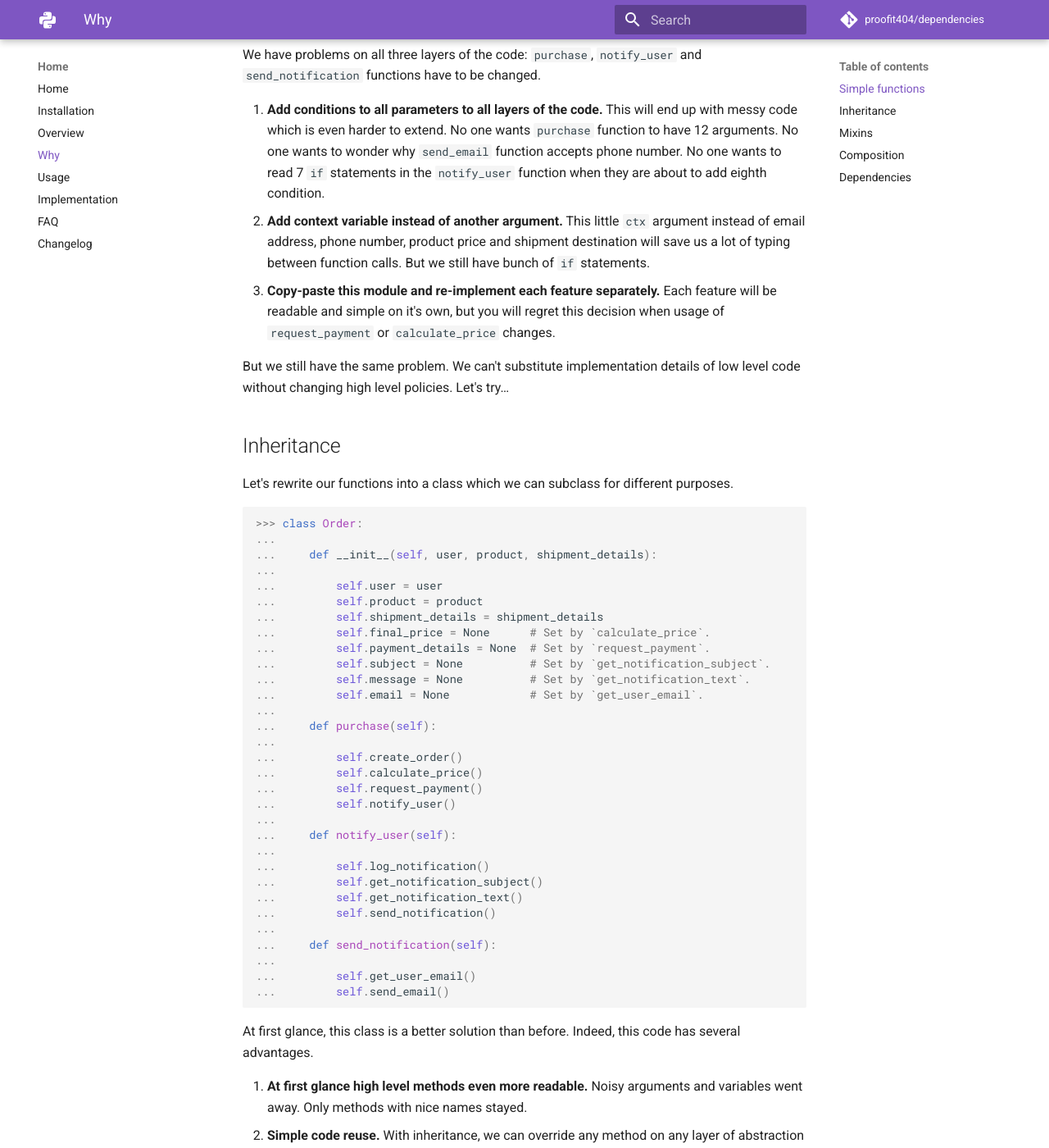
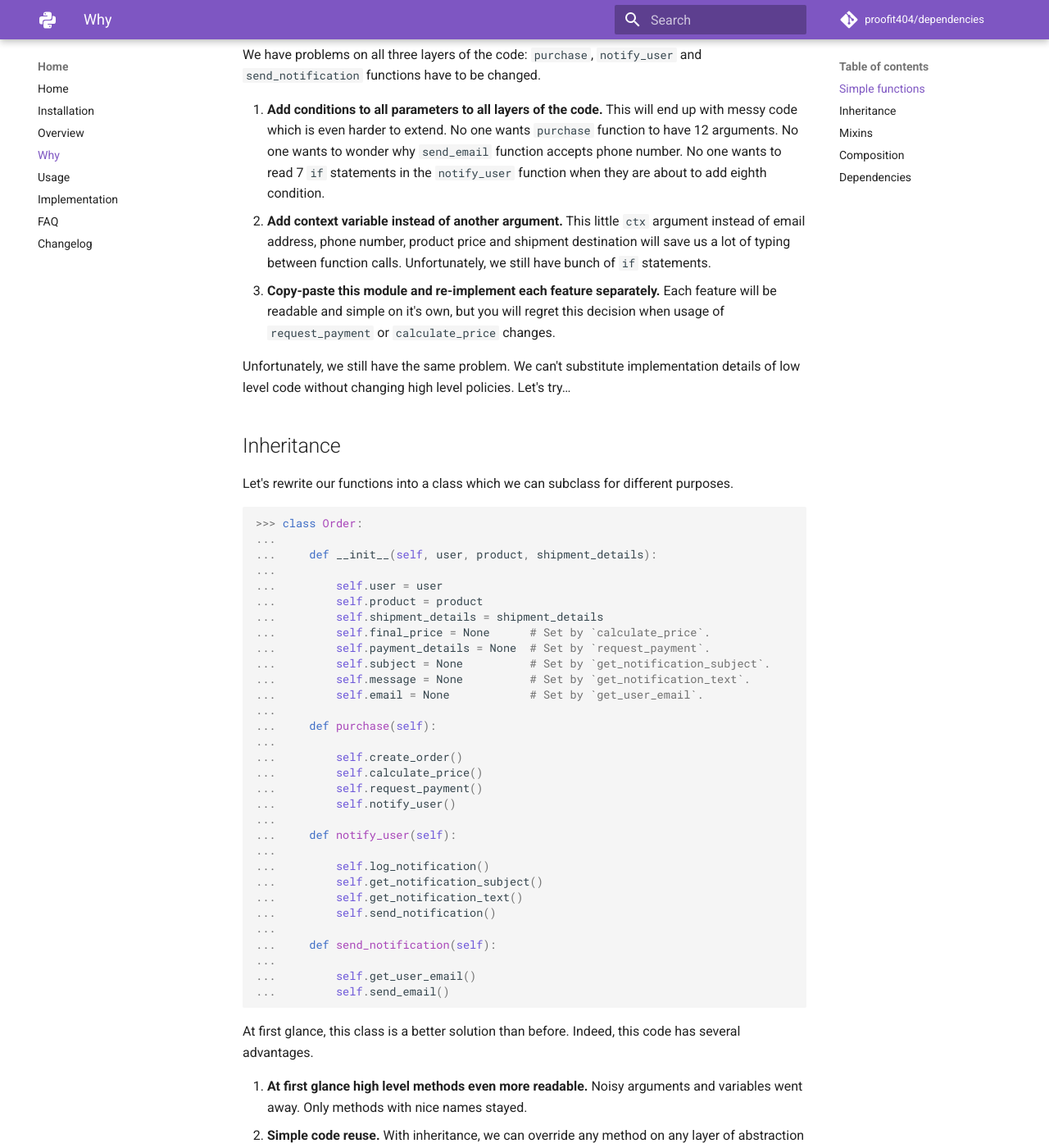
Before and after one commit to proofit404/dependencies, an MkDocs documentation site: the page built from docs/why.md, in a window 1280 px wide and 1400 px high, scrolled down 1198 px. Shown: the whole window at 82% size. Built offline with MkDocs 1.6.1 and Material for MkDocs 9.7.7, drawn with Linux system fonts in a browser that asks for light colours; comment, search, counter and statistics services are not loaded; some of the changed text lies outside the part shown.

```diff
--- a/docs/why.md
+++ b/docs/why.md
@@ -61,14 +61,15 @@ We have problems on all three layers of the code: `purchase`, `notify_user` and
    `notify_user` function when they are about to add eighth condition.
 2. **Add context variable instead of another argument.** This little `ctx`
    argument instead of email address, phone number, product price and shipment
-   destination will save us a lot of typing between function calls. But we still
-   have bunch of `if` statements.
+   destination will save us a lot of typing between function calls.
+   Unfortunately, we still have bunch of `if` statements.
 3. **Copy-paste this module and re-implement each feature separately.** Each
    feature will be readable and simple on it's own, but you will regret this
    decision when usage of `request_payment` or `calculate_price` changes.
 
-But we still have the same problem. We can't substitute implementation details
-of low level code without changing high level policies. Let's try…
+Unfortunately, we still have the same problem. We can't substitute
+implementation details of low level code without changing high level policies.
+Let's try…
 
 ## Inheritance
 
@@ -120,8 +121,8 @@ has several advantages.
    layer of abstraction in the system. We can add any number of methods or
    attributes is the child classes. Looks like it is a reasonable approach.
 
-But this code hides quite a few problems underneath the false premise of
-understandability and cleanness.
+Unfortunately, this code hides quite a few problems underneath the false premise
+of understandability and cleanness.
 
 1. **God object.** One class contains methods related to every single layer of
    abstraction in the system. It's hard to manage two hundred methods in the
@@ -185,7 +186,7 @@ Someone might say this is an improvement over one huge class.
 2. **Better code reuse.** We can use the same notification mechanism in
    different classes with just one line of code.
 
-But there are a lot of problems too. During a debugging session,
+Unfortunately, there are a lot of problems too. During a debugging session,
 
 1. **In the `get_notification_text` you have no idea who set up
    `payment_details`.**
@@ -282,7 +283,7 @@ This code has a number of really good characteristics.
 2. **Your system becomes really configurable.** You can **inject** pretty much
    any implementation without changing high-level code.
 
-But there one unfortunate consequence of this style
+Unfortunately, there one unfortunate consequence of this style
 
 1. **It is too much boilerplate on the initiation stage.**
 
```
